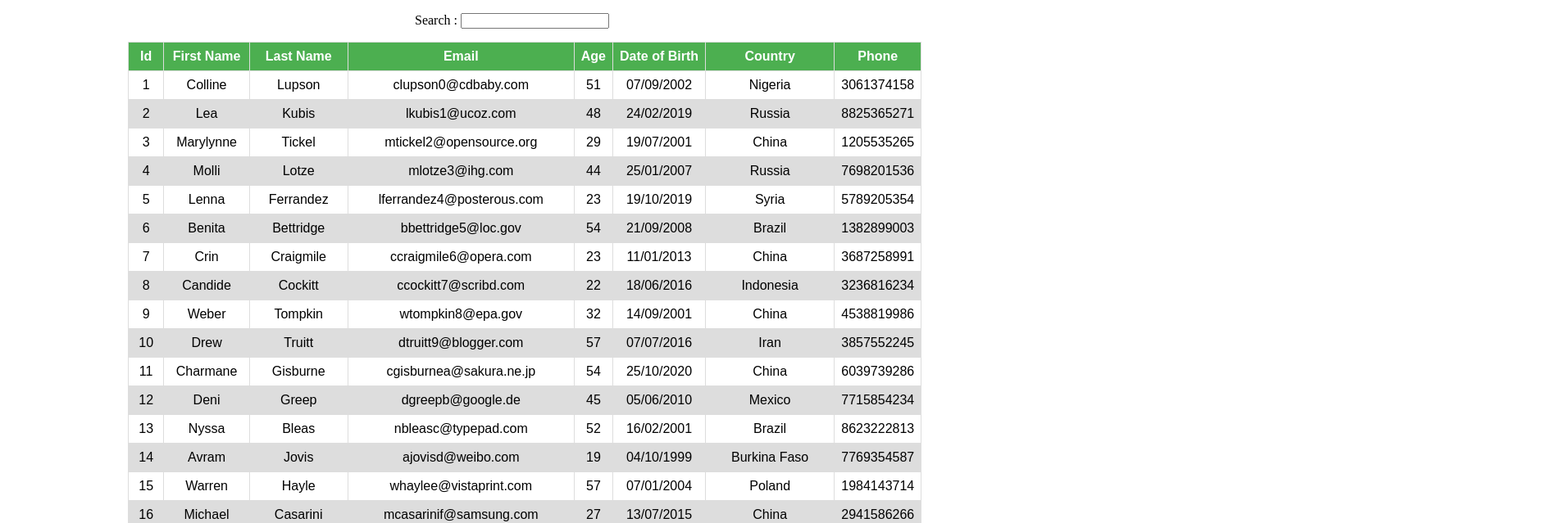
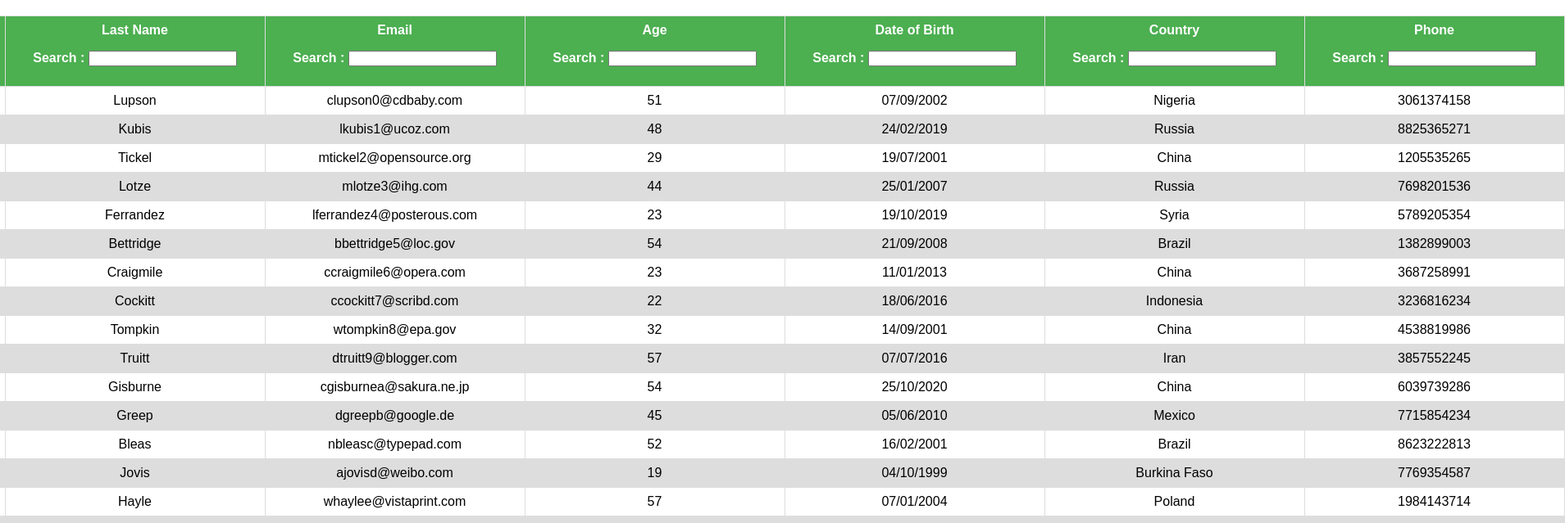
Before and after one commit to jahan-nusrat/formik-practice, a React (Create React App) app: page /table/filter in a window 1280 px wide. Shown: the top 639 px of the page at 82% size, 1909 px wide, since content can reach past the window. Built offline with nearby package versions, Linux system fonts and the light colour scheme.

Commit message:
column filter

```diff
--- /dev/null
+++ b/src/components/React-Table/ColumnFilter.js
@@ -0,0 +1,16 @@
+import React from 'react'
+
+const ColumnFilter = ({column}) => {
+    const {filterValue, setFilter} = column;
+    return (
+        <div style={{margin:'auto', width:'300px',padding:'1rem'}}>
+            Search : {''}
+            <input
+                value={filterValue || ''}
+                onChange={(e)=>setFilter(e.target.value)}
+            />
+        </div>
+    )
+}
+
+export default ColumnFilter
--- a/src/components/React-Table/FilterTable.js
+++ b/src/components/React-Table/FilterTable.js
@@ -2,10 +2,10 @@ import React from 'react'
 
 const FilterTable = ({filter, setFilter}) => {
     return (
-        <div style={{margin:'auto', width:'300px',padding:'1rem'}}>
+        <span>
             Search : {''}
             <input value={filter || ''} onChange={(e)=>setFilter(e.target.value)} />
-        </div>
+        </span>
     )
 }
 
--- a/src/components/React-Table/GlobalFiltering.js
+++ b/src/components/React-Table/GlobalFiltering.js
@@ -1,5 +1,5 @@
 import React, { useMemo } from 'react'
-import { useTable, useGlobalFilter } from 'react-table'
+import { useTable, useGlobalFilter, useFilters } from 'react-table'
 import DummyData from './dummy.json'
 import { COLUMNS } from './columns'
 import FilterTable from './FilterTable'
@@ -20,6 +20,7 @@ const GlobalFiltering = () => {
         columns,
         data
     },
+    useFilters,
     useGlobalFilter
     )
 
@@ -27,7 +28,7 @@ const GlobalFiltering = () => {
 
     return (
         <div>
-            <FilterTable filter={globalFilter} setFilter={setGlobalFilter} />
+            {<FilterTable filter={globalFilter} setFilter={setGlobalFilter} />}
             <table {...getTableProps()}>
                 <thead>
                 {
@@ -37,6 +38,9 @@ const GlobalFiltering = () => {
                                 headerGroup.headers.map(column => (
                                     <th {...column.getHeaderProps()}>
                                         {column.render('Header')}
+                                        <div>
+                                            { column.canFilter ? column.render('Filter') : null}
+                                        </div>
                                     </th>
                                 ))
                             }
--- a/src/components/React-Table/columns.js
+++ b/src/components/React-Table/columns.js
@@ -1,46 +1,55 @@
 import { format } from 'date-fns'
+import ColumnFilter from './ColumnFilter'
 
 export const COLUMNS = [
     {
         Header : 'Id',
         Footer : 'Id',
-        accessor : 'id'
+        accessor : 'id',
+        Filter : ColumnFilter
     },
     {
         Header : 'First Name',
         Footer : 'First Name',
-        accessor : 'first_name'
+        accessor : 'first_name',
+        Filter : ColumnFilter
     },
     {
         Header : 'Last Name',
         Footer : 'Last Name',
-        accessor : 'last_name'
+        accessor : 'last_name',
+        Filter : ColumnFilter
     },
     {
         Header : 'Email',
         Footer : 'Email',
-        accessor : 'email'
+        accessor : 'email',
+        Filter : ColumnFilter
     },
     {
         Header : 'Age',
         Footer : 'Age',
-        accessor : 'age'
+        accessor : 'age',
+        Filter : ColumnFilter
     },
     {
         Header : 'Date of Birth',
         Footer : 'Date of Birth',
         accessor : 'date_of_birth',
-        Cell : ({value}) => {return format(new Date(value), 'dd/MM/yyyy')}
+        Cell : ({value}) => {return format(new Date(value), 'dd/MM/yyyy')},
+        Filter : ColumnFilter
     },
     {
         Header : 'Country',
         Footer : 'Country',
-        accessor : 'country'
+        accessor : 'country',
+        Filter : ColumnFilter
     },
     {
         Header : 'Phone',
         Footer : 'Phone',
-        accessor : 'phone'
+        accessor : 'phone',
+        Filter : ColumnFilter
     },
 ]
 
```
